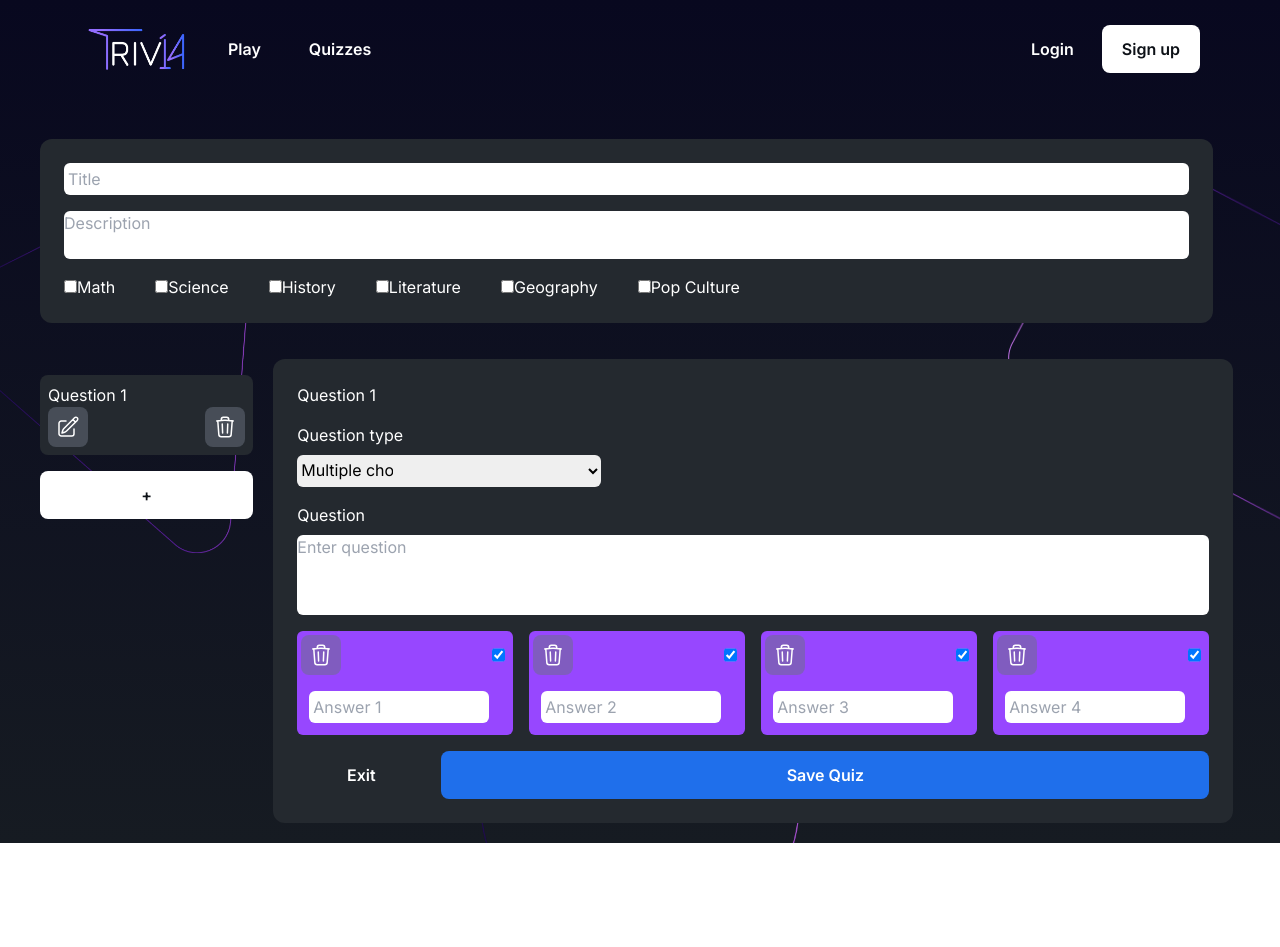
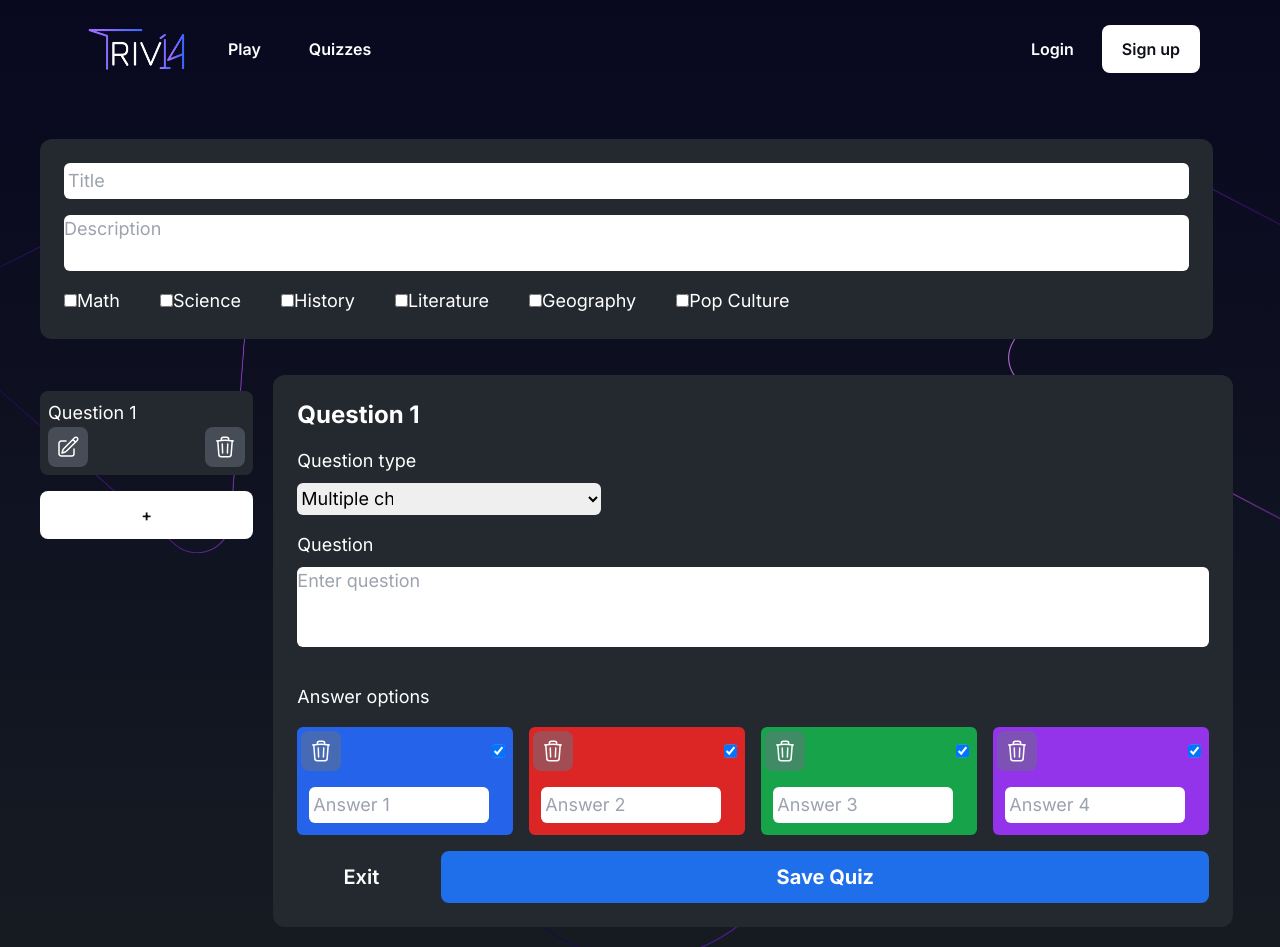
Before and after one commit to jacob-kn/TRIV14, a React (Create React App) app in the folder frontend/: page /quizzes/create in a window 1280 px wide. Before the commit the page ends 843 px from the top, so only its background shows below. Built offline with nearby package versions, Linux system fonts and the light colour scheme.

Commit message:
some more css polish

```diff
--- a/frontend/src/pages/Create.jsx
+++ b/frontend/src/pages/Create.jsx
@@ -202,7 +202,7 @@ function Create() {
           name={`title`}
           value={title}
           placeholder="Title"
-          className='text-black rounded-md p-1 mr-auto w-full'
+          className='text-black rounded-md p-1 mr-auto w-full text-lg'
           onChange={(e) => handleTitleTextChange(e)}
         />
         <textarea
@@ -211,10 +211,10 @@ function Create() {
           id="desc"
           name="desc"
           placeholder={`Description`}
-          className="text-black w-full resize-none rounded-md">
+          className="text-black w-full resize-none rounded-md text-lg">
         </textarea>
 
-        <div id="tagboxes" className='flex flex-col md:flex-row gap-3 md:gap-10 mr-auto'>
+        <div id="tagboxes" className='flex flex-col md:flex-row gap-3 md:gap-10 mr-auto text-lg'>
           <label>
             <input type="checkbox" name="Math" value=" Math" />
             Math
@@ -250,7 +250,7 @@ function Create() {
         <div className='w-11/12 lg:w-1/6'>
           <ul className="rounded-md">
             {currentQuestions.map((question, index) => (
-              <li className="flex flex-col justify-between text-white bg-surface rounded-lg w-full p-2 my-4 cursor-pointer" key={index}>
+              <li className="flex flex-col justify-between text-white bg-surface rounded-lg w-full p-2 my-4 cursor-pointer text-lg" key={index}>
                 Question {index + 1}
                 <div className="flex flex-row justify-between">
                   <IconButton className="inline" type="secondary" onClick={() => changeQuestion(index)}>
@@ -269,15 +269,15 @@ function Create() {
         </div>
         <div className="relative flex flex-col gap-4 items-center p-6 rounded-xl bg-surface text-white w-11/12 lg:w-3/4 mr-10 mb-5">
 
-          <h2 className="mr-auto">Question {currentQuestionIndex + 1}</h2>
+          <h2 className="mr-auto text-2xl font-bold">Question {currentQuestionIndex + 1}</h2>
 
           {/* Dropdown for Question type */}
           <div className="flex flex-col gap-2 mr-auto w-1/3 rounded-md">
-              <label htmlFor="questionType">Question type</label>
+              <label htmlFor="questionType" className='text-lg'>Question type</label>
               <select
                   id="questionType"
                   name="questionType"
-                  className="text-black h-8 rounded-md w-full pr-48"
+                  className="text-black h-8 rounded-md w-full pr-48 text-lg"
                   value={questionType}
                   onChange={handleQuestionTypeChange}
               >
@@ -288,16 +288,18 @@ function Create() {
 
           {/* Text field for Question */}
           <div className="flex flex-col gap-2 mr-auto w-full">
-              <label htmlFor="questionInput">Question</label>
-              <textarea value={questionContent} onChange={(e) => setQuestionContent(e.target.value)} id="questionInput" name="questionInput" placeholder={`Enter question`} className="text-black h-20 resize-none rounded-md"></textarea>
+              <label htmlFor="questionInput" className='text-lg'>Question</label>
+              <textarea value={questionContent} onChange={(e) => setQuestionContent(e.target.value)} id="questionInput" name="questionInput" placeholder={`Enter question`} className="text-black h-20 resize-none rounded-md text-lg"></textarea>
           </div>
 
+          <label htmlFor='Answer options' className='text-lg mr-auto mt-5'>Answer options</label>
           {/*Render Multiple Choice */}
+
           {questionType === 'Multiple Choice' && (
-          <div className='flex flex-col md:flex-row gap-4 w-full justify-between'>
+          <div name="Answer options" className='flex flex-col md:flex-row gap-4 w-full justify-between'>
               {Array.from({ length: answerCount }).map((_, index) => (
 
-              <div name="mcQs" key={index} className={`bg-${['blue-violet', 'blue-violet', 'blue-violet', 'blue-violet'][index]} flex-grow rounded-md`}>
+              <div name="mcQs" key={index} className={`${['bg-blue-600', 'bg-red-600', 'bg-green-600', 'bg-purple-600'][index]} flex-grow rounded-md text-lg`}>
                 <div className='flex justify-between'>
                   <IconButton className="inline m-1" type="secondary" onClick={() => removeAnswer(index)}>
                       <TrashIcon className="w-6 h-6" />
@@ -329,10 +331,10 @@ function Create() {
 
           {/* Render text fields for Fill in the Blanks */}
           {questionType === 'Fill in the Blank' && (
-          <div className="flex flex-col gap-4 w-full justify-between">
+          <div className="flex flex-col gap-4 w-full justify-between ">
             {/* Render text fields for Fill in the Blanks */}
             {Array.from({ length: answerCount }).map((_, index) => (
-            <div key={index} className="bg-haiti rounded-md px-2 py-4 flex flex-row ">
+            <div name="Answer options" key={index} className="bg-haiti rounded-md px-2 py-4 flex flex-row ">
                 <input
                 type="text"
                 id={`input${index + 1}`}
@@ -355,11 +357,11 @@ function Create() {
           {/* Cancel & Delete Buttons */}
           <div className="grid grid-cols-4 gap-4 w-full">
             <Link to="/my-account">
-              <Button isSubmit type="tertiary" className="w-full">
+              <Button isSubmit type="tertiary" className="w-full text-xl">
                 Exit
               </Button>
             </Link>
-            <Button isSubmit type="secondary" className="w-full" onClick={handleSaveQuiz}>
+            <Button isSubmit type="secondary" className="w-full text-xl font-bold" onClick={handleSaveQuiz}>
             Save Quiz
             </Button>
           </div>
--- a/frontend/src/pages/Edit.jsx
+++ b/frontend/src/pages/Edit.jsx
@@ -227,7 +227,7 @@ function Edit() {
           name={`title`}
           value={title}
           placeholder="Title"
-          className='text-black rounded-md p-1 mr-auto w-full'
+          className='text-black rounded-md p-1 mr-auto w-full text-lg'
           onChange={(e) => handleTitleTextChange(e)}
         />
         <textarea
@@ -236,10 +236,10 @@ function Edit() {
           id="desc"
           name="desc"
           placeholder={`Description`}
-          className="text-black w-full resize-none rounded-md">
+          className="text-black w-full resize-none rounded-md text-lg">
         </textarea>
 
-        <div id="tagboxes" className='flex flex-col md:flex-row gap-3 md:gap-10 mr-auto'>
+        <div id="tagboxes" className='flex flex-col md:flex-row gap-3 md:gap-10 mr-auto text-lg'>
           <label>
             <input type="checkbox" name="Math" value=" Math" />
             Math
@@ -275,7 +275,7 @@ function Edit() {
         <div className='w-11/12 lg:w-1/6'>
           <ul className="rounded-md">
             {currentQuestions.map((question, index) => (
-              <li className="flex flex-col justify-between text-white bg-surface rounded-lg w-full p-2 my-4 cursor-pointer" key={index}>
+              <li className="flex flex-col justify-between text-white bg-surface rounded-lg w-full p-2 my-4 cursor-pointer text-lg" key={index}>
                 Question {index + 1}
                 <div className="flex flex-row justify-between">
                   <IconButton className="inline" type="secondary" onClick={() => changeQuestion(index)}>
@@ -294,15 +294,15 @@ function Edit() {
         </div>
         <div className="relative flex flex-col gap-4 items-center p-6 rounded-xl bg-surface text-white w-11/12 lg:w-3/4 mr-10 mb-5">
 
-          <h2 className="mr-auto">Question {currentQuestionIndex + 1}</h2>
+          <h2 className="mr-auto text-2xl font-bold">Question {currentQuestionIndex + 1}</h2>
 
           {/* Dropdown for Question type */}
           <div className="flex flex-col gap-2 mr-auto w-1/3 rounded-md">
-              <label htmlFor="questionType">Question type</label>
+              <label htmlFor="questionType" className='text-lg'>Question type</label>
               <select
                   id="questionType"
                   name="questionType"
-                  className="text-black h-8 rounded-md w-full pr-48"
+                  className="text-black h-8 rounded-md w-full pr-48 text-lg"
                   value={questionType}
                   onChange={handleQuestionTypeChange}
               >
@@ -313,16 +313,18 @@ function Edit() {
 
           {/* Text field for Question */}
           <div className="flex flex-col gap-2 mr-auto w-full">
-              <label htmlFor="questionInput">Question</label>
-              <textarea value={questionContent} onChange={(e) => setQuestionContent(e.target.value)} id="questionInput" name="questionInput" placeholder={`Enter question`} className="text-black h-20 resize-none rounded-md"></textarea>
+              <label htmlFor="questionInput" className='text-lg'>Question</label>
+              <textarea value={questionContent} onChange={(e) => setQuestionContent(e.target.value)} id="questionInput" name="questionInput" placeholder={`Enter question`} className="text-black h-20 resize-none rounded-md text-lg"></textarea>
           </div>
 
+          <label htmlFor='Answer options' className='text-lg mr-auto mt-5'>Answer options</label>
           {/*Render Multiple Choice */}
+
           {questionType === 'Multiple Choice' && (
-          <div className='flex flex-col md:flex-row gap-4 w-full justify-between'>
+          <div name="Answer options" className='flex flex-col md:flex-row gap-4 w-full justify-between'>
               {Array.from({ length: answerCount }).map((_, index) => (
 
-              <div name="mcQs" key={index} className={`bg-${['blue-violet', 'blue-violet', 'blue-violet', 'blue-violet'][index]} flex-grow rounded-md`}>
+              <div name="mcQs" key={index} className={`${['bg-blue-600', 'bg-red-600', 'bg-green-600', 'bg-purple-600'][index]} flex-grow rounded-md text-lg`}>
                 <div className='flex justify-between'>
                   <IconButton className="inline m-1" type="secondary" onClick={() => removeAnswer(index)}>
                       <TrashIcon className="w-6 h-6" />
@@ -354,10 +356,10 @@ function Edit() {
 
           {/* Render text fields for Fill in the Blanks */}
           {questionType === 'Fill in the Blank' && (
-          <div className="flex flex-col gap-4 w-full justify-between">
+          <div className="flex flex-col gap-4 w-full justify-between ">
             {/* Render text fields for Fill in the Blanks */}
             {Array.from({ length: answerCount }).map((_, index) => (
-            <div key={index} className="bg-haiti rounded-md px-2 py-4 flex flex-row ">
+            <div name="Answer options" key={index} className="bg-haiti rounded-md px-2 py-4 flex flex-row ">
                 <input
                 type="text"
                 id={`input${index + 1}`}
@@ -380,11 +382,11 @@ function Edit() {
           {/* Cancel & Delete Buttons */}
           <div className="grid grid-cols-4 gap-4 w-full">
             <Link to="/my-account">
-              <Button isSubmit type="tertiary" className="w-full">
+              <Button isSubmit type="tertiary" className="w-full text-xl">
                 Exit
               </Button>
             </Link>
-            <Button isSubmit type="secondary" className="w-full" onClick={handleSaveQuiz}>
+            <Button isSubmit type="secondary" className="w-full text-xl font-bold" onClick={handleSaveQuiz}>
             Save Quiz
             </Button>
           </div>
```
